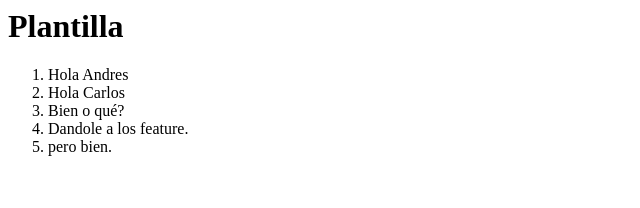
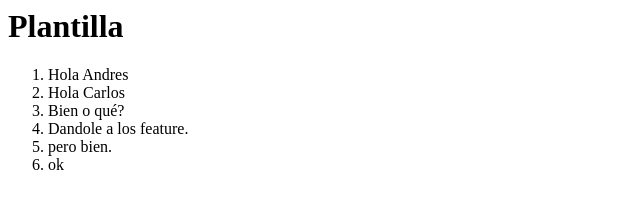
Before and after one commit to dandres10/WorkFlow, a plain HTML site: page index.html in a window 1280 px wide. Shown: the full height of the page, 0-640 px from the left. Drawn offline with Linux system fonts and the light colour scheme.

Commit message:
nuevo li

```diff
--- a/index.html
+++ b/index.html
@@ -26,6 +26,9 @@
 		<li>
             pero bien.
         </li>
+		<li>
+            ok
+        </li>
     </ol>
 </body>
 
```
